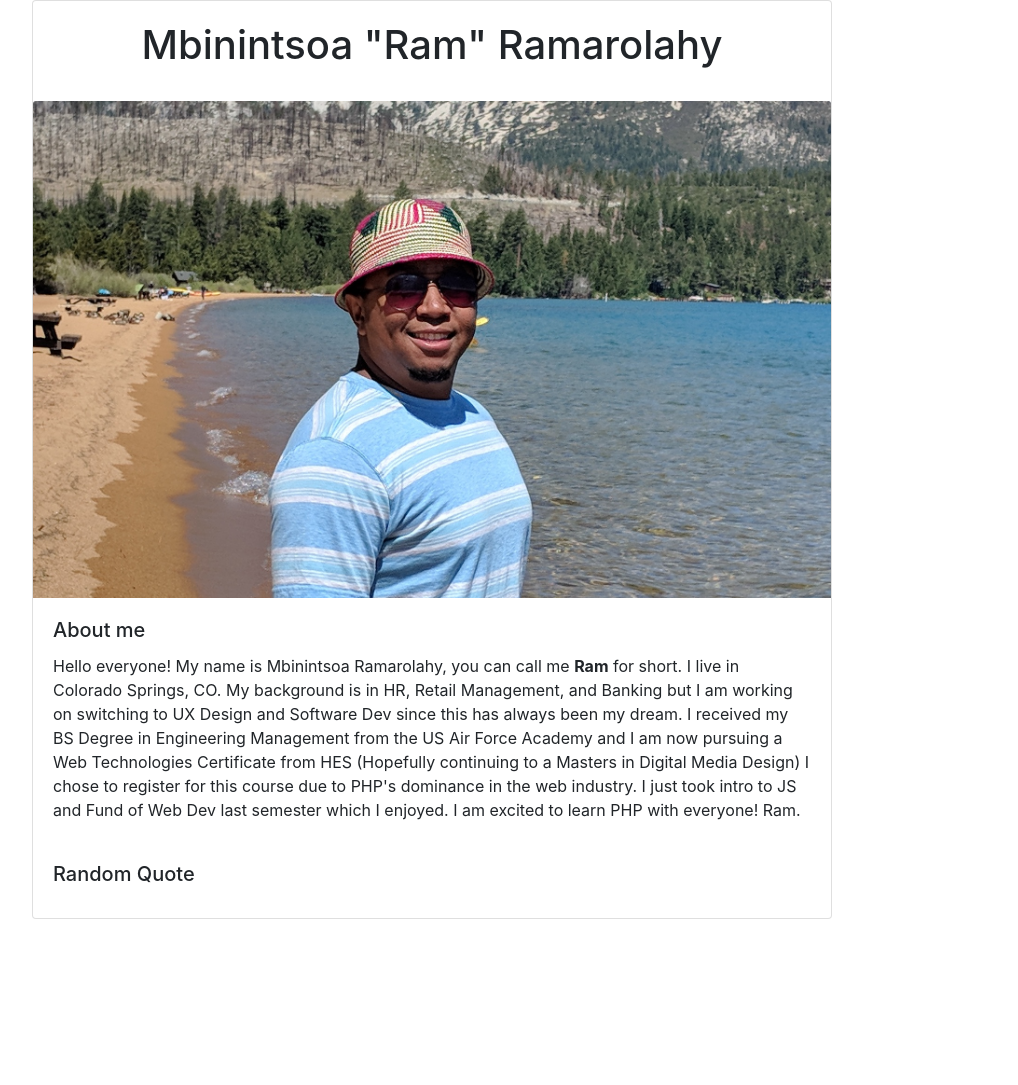
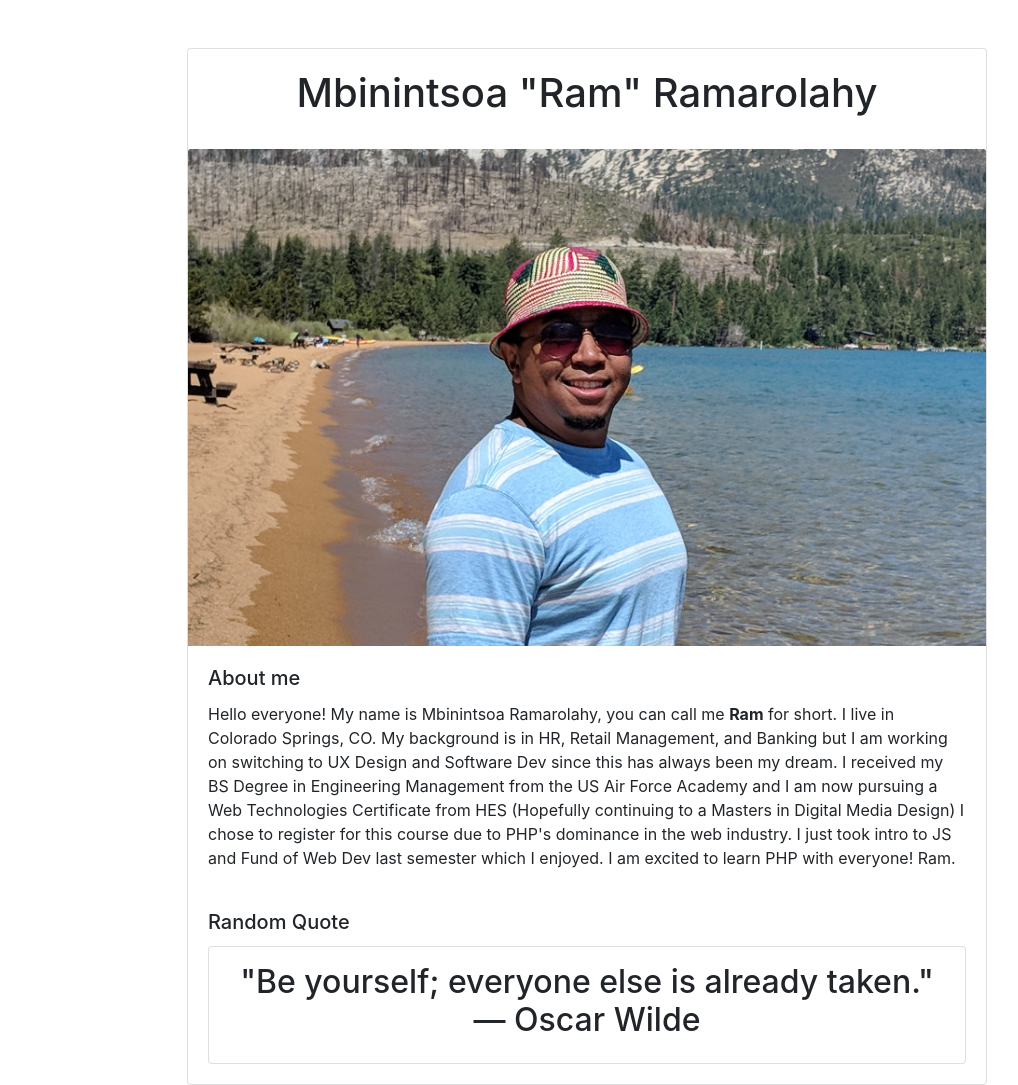
Before and after one commit to ramarolahy/dwa15-p1, a PHP site: page / in a window 1280 px wide. Shown: the whole page, without its empty margins (53-1071 px from the left). Before the commit the page ends 919 px from the top, so only its background shows below. Run offline with PHP 8.4, Linux system fonts and the light colour scheme; some libraries are stand-ins or nearby versions.

Commit message:
Added styles

```diff
--- a/index.php
+++ b/index.php
@@ -6,11 +6,22 @@
           content="width=device-width, user-scalable=no, initial-scale=1.0, maximum-scale=1.0, minimum-scale=1.0">
     <meta http-equiv="X-UA-Compatible" content="ie=edge">
     <link href="https://stackpath.bootstrapcdn.com/bootstrap/4.2.1/css/bootstrap.min.css" rel="stylesheet" integrity="sha384-GJzZqFGwb1QTTN6wy59ffF1BuGJpLSa9DkKMp0DgiMDm4iYMj70gZWKYbI706tWS" crossorigin="anonymous">
+    <link rel="stylesheet" type="text/css" href="./styles/styles.css">
     <title>Project 1</title>
+
 </head>
-<body>
+<?php
+    $quotes = array(
+         "\"Be yourself; everyone else is already taken.\"<br> ― Oscar Wilde",
+        "\"Be the change that you wish to see in the world.\"<br> ― Mahatma Gandhi",
+        "\"No one can make you feel inferior without your consent.\"<br> ― Eleanor Roosevelt"
+    );
+
+    $randQuote = array_rand($quotes);
+?>
+<body class="mt-5">
     <div class="container">
-        <div class="card" style="width: 50rem;">
+        <div class="card mx-auto" style="width: 50rem;">
             <div class="card-body">
                 <h1 class="card-title text-center">Mbinintsoa "Ram" Ramarolahy</h1>
             </div>
@@ -28,7 +39,11 @@
             </div>
             <div class="card-body">
                 <h5 class="card-title">Random Quote</h5>
-
+                <div class="card py-3 quote">
+                    <?php
+                        echo "<h2 class='text-center'> $quotes[$randQuote]</h2>"
+                    ?>
+                </div>
             </div>
         </div>
     </div>
```
